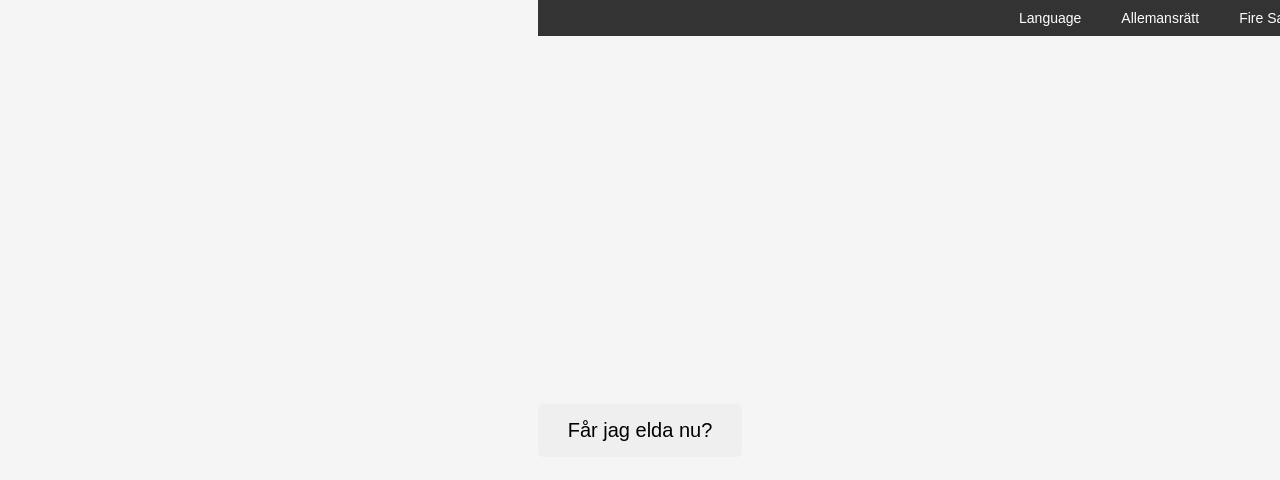
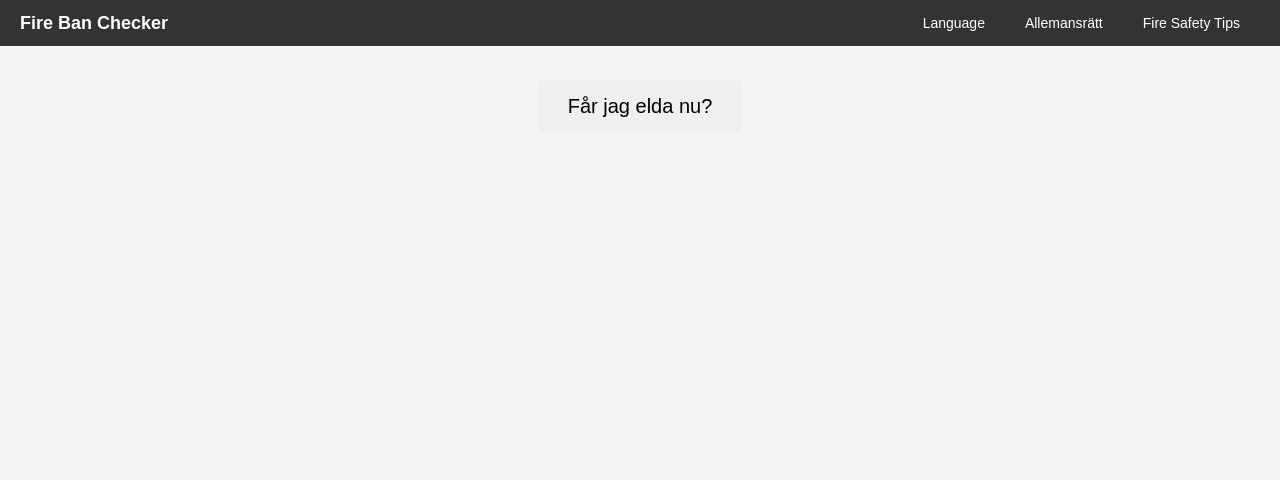
Before and after one commit to Bjogert/FireBanReplit, a React (Vite) app: page / in a window 1280 px wide. Shown: the top 480 px of the page. Built offline with nearby package versions, Linux system fonts and the light colour scheme.

Commit message:
Fixed so it displays fire hazard and fire bans. Also cosmetic changes.

```diff
--- a/src/App.css
+++ b/src/App.css
@@ -1,12 +1,11 @@
 /* App.css */
+
 body {
     font-family: Arial, sans-serif;
     margin: 0;
     padding: 0;
     display: flex;
     flex-direction: column;
-    align-items: center;
-    justify-content: center;
     min-height: 100vh;
     background-color: #f5f5f5;
 }
@@ -16,10 +15,19 @@ body {
     background-color: #333;
     display: flex;
     justify-content: center;
-    padding: 5px 0;
+    align-items: center;
+    padding: 10px 20px;
     position: fixed;
     top: 0;
     z-index: 1;
+    box-sizing: border-box;
+}
+
+.menu-bar .logo {
+    color: white;
+    font-size: 18px;
+    font-weight: bold;
+    margin-right: auto;
 }
 
 .menu-bar ul {
@@ -28,7 +36,7 @@ body {
     padding: 0;
     display: flex;
     justify-content: center;
-    width: 100%;
+    align-items: center;
 }
 
 .menu-bar li {
@@ -51,7 +59,9 @@ body {
     justify-content: center;
     flex: 1;
     width: 100%;
-    margin-top: 60px; /* Adjust to fit the height of the menu bar */
+    margin-top: 60px; /* Adjusted for the height of the menu bar */
+    padding: 20px;
+    box-sizing: border-box;
 }
 
 .check-button {
@@ -64,10 +74,25 @@ body {
     text-align: center;
 }
 
+.check-button:active {
+    transform: scale(0.98);
+}
+
+.check-button.loading {
+    background-color: #ccc;
+    color: #333;
+    cursor: not-allowed;
+}
+
 .result {
     margin-top: 20px;
     font-size: 20px;
     text-align: center;
+}
+
+.error-message {
+    color: red;
+    font-weight: bold;
 }
 
 .green {
@@ -97,6 +122,6 @@ body {
     }
 
     .main {
-        margin-top: 60px; /* Adjust if necessary for smaller screens */
+        margin-top: 80px; /* Adjust if necessary for smaller screens */
     }
 }
--- a/src/components/FireBanChecker.jsx
+++ b/src/components/FireBanChecker.jsx
@@ -7,11 +7,15 @@ const FireBanChecker = () => {
   const [buttonText, setButtonText] = useState("Får jag elda nu?");
   const [buttonClass, setButtonClass] = useState("");
   const [error, setError] = useState(null);
+  const [fireHazard, setFireHazard] = useState(null);
+  const [fireBan, setFireBan] = useState(null);
 
   const handleCheckStatus = async () => {
     setButtonText("Checking...");
-    setButtonClass("");
+    setButtonClass("loading");
     setError(null);
+    setFireHazard(null);
+    setFireBan(null);
 
     if ('geolocation' in navigator) {
       navigator.geolocation.getCurrentPosition(async (position) => {
@@ -23,32 +27,49 @@ const FireBanChecker = () => {
           if (fireProhibitionData.statusCode === 3) {
             setButtonText("Fire Ban in Place");
             setButtonClass("red");
-          } else if (fireBanData.riskIndex >= 2) {
+            setFireBan("Fire ban in your location.");
+          } else {
+            setFireBan("No fire ban in your location.");
+          }
+
+          if (fireBanData.riskIndex >= 2) {
             setButtonText("Fire Risk Present");
             setButtonClass("yellow");
+            setFireHazard({
+              grass: fireBanData.grassMessage,
+              wood: fireBanData.woodMessage,
+              combustible: fireBanData.combustibleMessage,
+              general: fireBanData.riskMessage
+            });
           } else {
             setButtonText("Safe to Light a Fire");
             setButtonClass("green");
+            setFireHazard({ general: "No fire hazard" });
           }
         } catch (error) {
           console.error('Error fetching data:', error);
           setError('Failed to fetch data');
           setButtonText("Får jag elda nu?");
+        } finally {
+          setButtonClass("");
         }
       }, (error) => {
         console.error('Error getting location:', error);
         setError('Failed to get location. Please try again.');
         setButtonText("Får jag elda nu?");
+        setButtonClass("");
       });
     } else {
       setError('Geolocation is not supported by this browser.');
       setButtonText("Får jag elda nu?");
+      setButtonClass("");
     }
   };
 
   return (
     <div>
       <nav className="menu-bar">
+        <div className="logo">Fire Ban Checker</div>
         <ul>
           <li><a href="#language">Language</a></li>
           <li><a href="#allemansratt">Allemansrätt</a></li>
@@ -63,7 +84,29 @@ const FireBanChecker = () => {
         >
           {buttonText}
         </button>
-        {error && <div className="result" style={{ color: 'red' }}>{error}</div>}
+        {error && <div className="result error-message">{error}</div>}
+        {fireHazard && (
+          <div className="result">
+            <div><strong>Fire Hazard:</strong></div>
+            {fireHazard.general !== "No fire hazard" && (
+              <ul>
+                {fireHazard.grass && <li>Grass: {fireHazard.grass}</li>}
+                {fireHazard.wood && <li>Wood: {fireHazard.wood}</li>}
+                {fireHazard.combustible && <li>Combustible: {fireHazard.combustible}</li>}
+                <li>General: {fireHazard.general}</li>
+              </ul>
+            )}
+            {fireHazard.general === "No fire hazard" && (
+              <div>No fire hazard</div>
+            )}
+          </div>
+        )}
+        {fireBan && (
+          <div className="result">
+            <div><strong>Fire Ban:</strong></div>
+            <div>{fireBan}</div>
+          </div>
+        )}
       </main>
     </div>
   );
```
